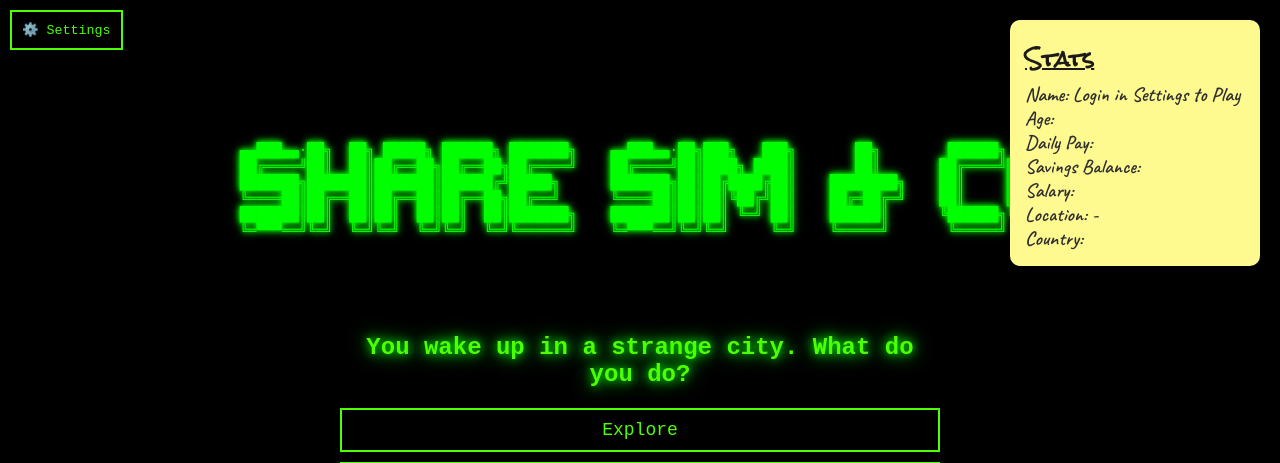
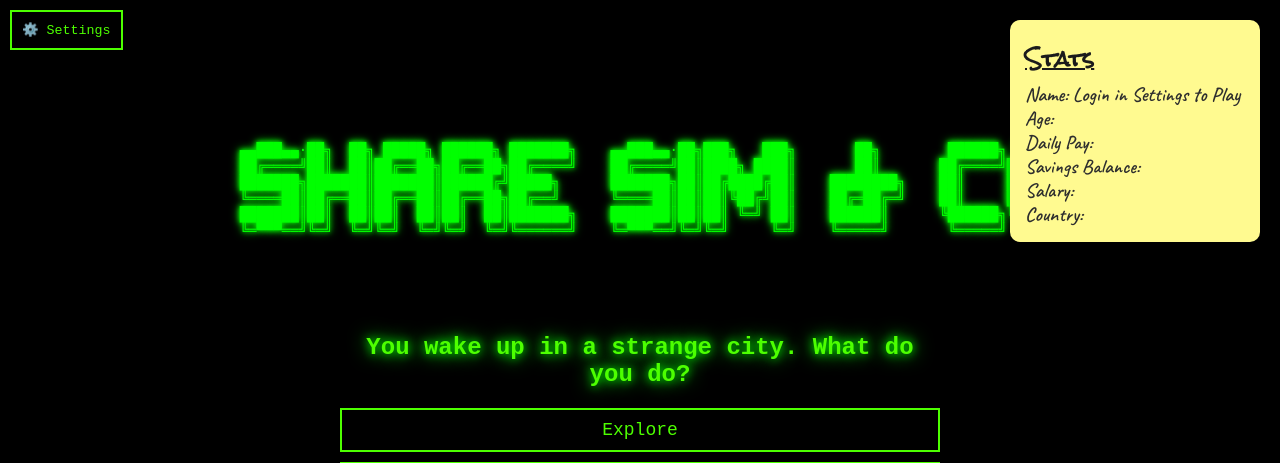
Before and after one commit to SonnyEclipsed/ROYALMACCRO, a Flask app: page / in a window 1280 px wide. Shown: the top 463 px of the page. Run offline with Flask 3, Linux system fonts and the light colour scheme; data that the repository does not hold is empty; some libraries are stand-ins or nearby versions; some web fonts are replaced.

Commit message:
Update 6

```diff
--- a/app.py
+++ b/app.py
@@ -38,7 +38,6 @@ def initialize_database():
         user_age INTEGER DEFAULT 25,
         user_balance INTEGER DEFAULT 1000,
         user_salary INTEGER DEFAULT 18250,
-        current_location TEXT DEFAULT 'New York City',
         user_country TEXT DEFAULT 'United States'
     );
     """)
@@ -136,9 +135,9 @@ def login():
 
     if not profile_exists:
         cursor.execute("""
-            INSERT INTO user_profiles (username, player_name, user_age, user_balance, user_salary, user_country, current_location)
-            VALUES (%s, %s, %s, %s, %s, %s, %s)
-        """, (username, player_name, 25, 1000, 18250, 'United States', 'Starting Point'))
+            INSERT INTO user_profiles (username, player_name, user_age, user_balance, user_salary, user_country)
+            VALUES (%s, %s, %s, %s, %s, %s)
+        """, (username, player_name, 25, 1000, 18250, 'United States'))
         print(f"User profile initialized for {username}.")
     else:
         # Update player name on login
@@ -146,7 +145,7 @@ def login():
 
     # Fetch user profile data
     cursor.execute("""
-        SELECT player_name, user_age, user_balance, user_salary, current_location, user_country
+        SELECT player_name, user_age, user_balance, user_salary, user_country
         FROM user_profiles WHERE username = %s
     """, (username,))
     user_data = cursor.fetchone()
@@ -162,9 +161,9 @@ def login():
             "age": user_data[1],
             "balance": user_data[2],
             "salary": user_data[3],
-            "current_location": user_data[4],
-            "country": user_data[5]
+            "country": user_data[4]
         })
+
     else:
         return jsonify({"error": "User profile not found"}), 404
 
@@ -214,7 +213,7 @@ def get_user_profile():
     cursor = conn.cursor()
 
     cursor.execute("""
-        SELECT player_name, user_age, user_balance, user_salary, current_location, user_country
+        SELECT player_name, user_age, user_balance, user_salary, user_country
         FROM user_profiles WHERE username = %s
     """, (session["username"],))
     user = cursor.fetchone()
@@ -228,8 +227,7 @@ def get_user_profile():
             "age": user[1],
             "balance": user[2],
             "salary": user[3],
-            "current_location": user[4],
-            "country": user[5]
+            "country": user[4]
         })
     else:
         return jsonify({"error": "User not found"}), 404
--- a/templates/index.html
+++ b/templates/index.html
@@ -76,9 +76,9 @@
         <p>Daily Pay: <span id="pay">-</span></p>
         <p>Savings Balance: <span id="wealth">-</span></p>
         <p>Salary: <span id="salary">-</span></p>
-        <p>Location: <span id="current-location">-</span></p>
         <p>Country: <span id="country">-</span></p>
     </div>
+
 
     <!-- Centered Game Prompt -->
     <div class="prompt-container">
@@ -330,11 +330,6 @@
         });
     }
 
-    // Function to check if the user is logged in
-    function isUserLoggedIn() {
-        return sessionStorage.getItem("loggedIn") === "true";
-    }
-
     // Logout User
     function logout() {
         fetch("/logout", { method: "POST" }).then(res => res.json()).then(data => {
@@ -402,7 +397,6 @@
                 document.getElementById("pay").innerText = "";
                 document.getElementById("wealth").innerText = "";
                 document.getElementById("salary").innerText = "";
-                document.getElementById("current-location").innerText = "-";
                 document.getElementById("country").innerText = "";
             } else {
                 document.getElementById("player-name").innerText = data.player_name || "Unknown";
@@ -410,7 +404,6 @@
                 document.getElementById("pay").innerText = data.balance ? `$${data.balance}` : "-";
                 document.getElementById("wealth").innerText = data.balance ? `$${data.balance}` : "-";
                 document.getElementById("salary").innerText = data.salary ? `$${data.salary}` : "-";
-                document.getElementById("current-location").innerText = data.current_location || "-";
                 document.getElementById("country").innerText = data.country || "-";
             }
         })
```
